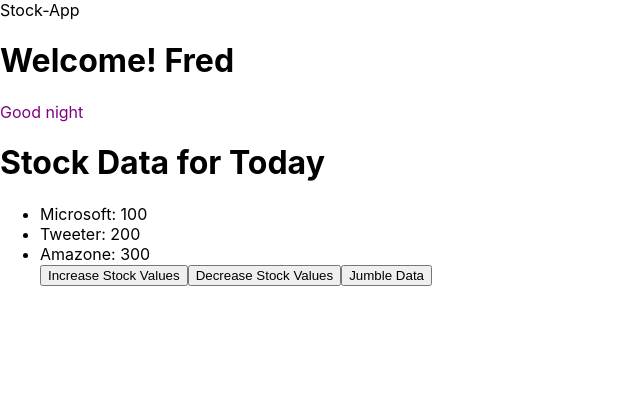
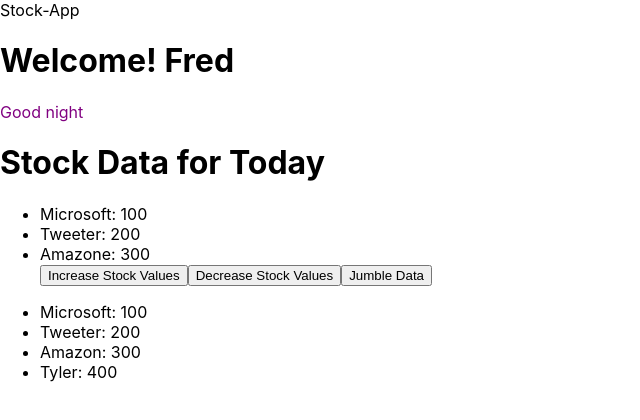
Before and after one commit to kamilkodzi/stock-data-app, a React (Create React App) app: page / in a window 1280 px wide. Shown: the top 420 px of the page, without its empty margins (0-640 px from the left). Built offline with nearby package versions, Linux system fonts and the light colour scheme.

Commit message:
changing data in to Json

```diff
--- a/src/App.js
+++ b/src/App.js
@@ -11,7 +11,13 @@
       name: "Fred",
       microsoftValue: 100,
       tweeterValue: 200,
-      amazoneValue: 300
+      amazoneValue: 300,
+      values:[
+        {"company":"Microsoft", "value":100},
+        {"company":"Tweeter", "value":200},
+        {"company":"Amazon", "value":300},
+        {"company":"Tyler", "value":400},
+      ]
     }
   }
 
@@ -45,6 +51,7 @@
         <Welcome name={this.state.name} />
 
         <Main
+          values={this.state.values}
           microsoftValue={this.state.microsoftValue}
           tweeterValue={this.state.tweeterValue}
           amazoneValue={this.state.amazoneValue}
--- a/src/Main.js
+++ b/src/Main.js
@@ -14,6 +14,15 @@
                     <button onClick={this.props.decrease}>Decrease Stock Values</button>
                     <button onClick={this.props.jumble}>Jumble Data</button>
                 </ul>
+
+                <ul>
+                    {
+                        this.props.values.map((items)=>
+                        <li>{items.company}: {items.value}</li>
+                        )
+                    }
+                </ul>
+
             </div>
         )
     }
```
